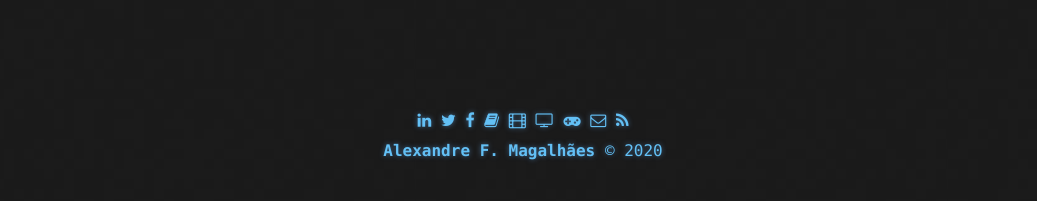
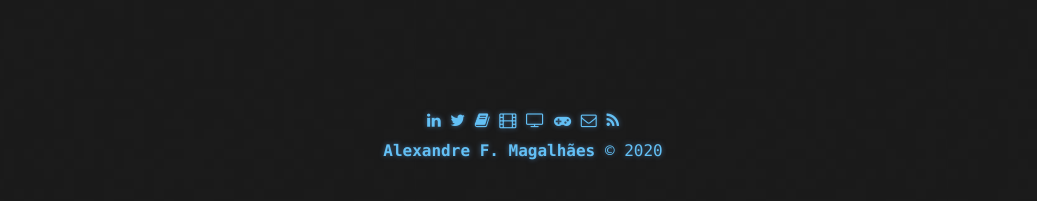
Before and after one commit to afmagalhaes/afmagalhaes.github.io, a Jekyll site: the page built from index.html, in a window 1280 px wide. Shown: the part 694-895 px from the top of the page, without its empty margins (117-1154 px from the left). Built offline with Jekyll 4.4.1, drawn with Linux system fonts in a browser that asks for light colours; the list of posts is cut into pages by our own code.

Commit message:
Footer change

```diff
--- a/_includes/footer.html
+++ b/_includes/footer.html
@@ -1,7 +1,6 @@
 <footer>
   <a href="https://www.linkedin.com/in/alexandremagalhaes/" target="_blank"><i class="fa fa-linkedin"></i></a>
   <a href="https://www.twitter.com/xandowsk" target="_blank"><i class="fa fa-twitter"></i></a>
-  <a href="https://www.facebook.com/xandowsk" target="_blank"><i class="fa fa-facebook"></i></a>
   <a href="https://www.goodreads.com/xandowsk" target="_blank"><i class="fa fa-book"></i></a>
   <a href="https://letterboxd.com/xandowsk/" target="_blank"><i class="fa fa-film"></i></a>
   <a href="https://www.tvtime.com/pt_BR/user/7584047/profile" target="_blank"><i class="fa fa-television"></i></a>
```
